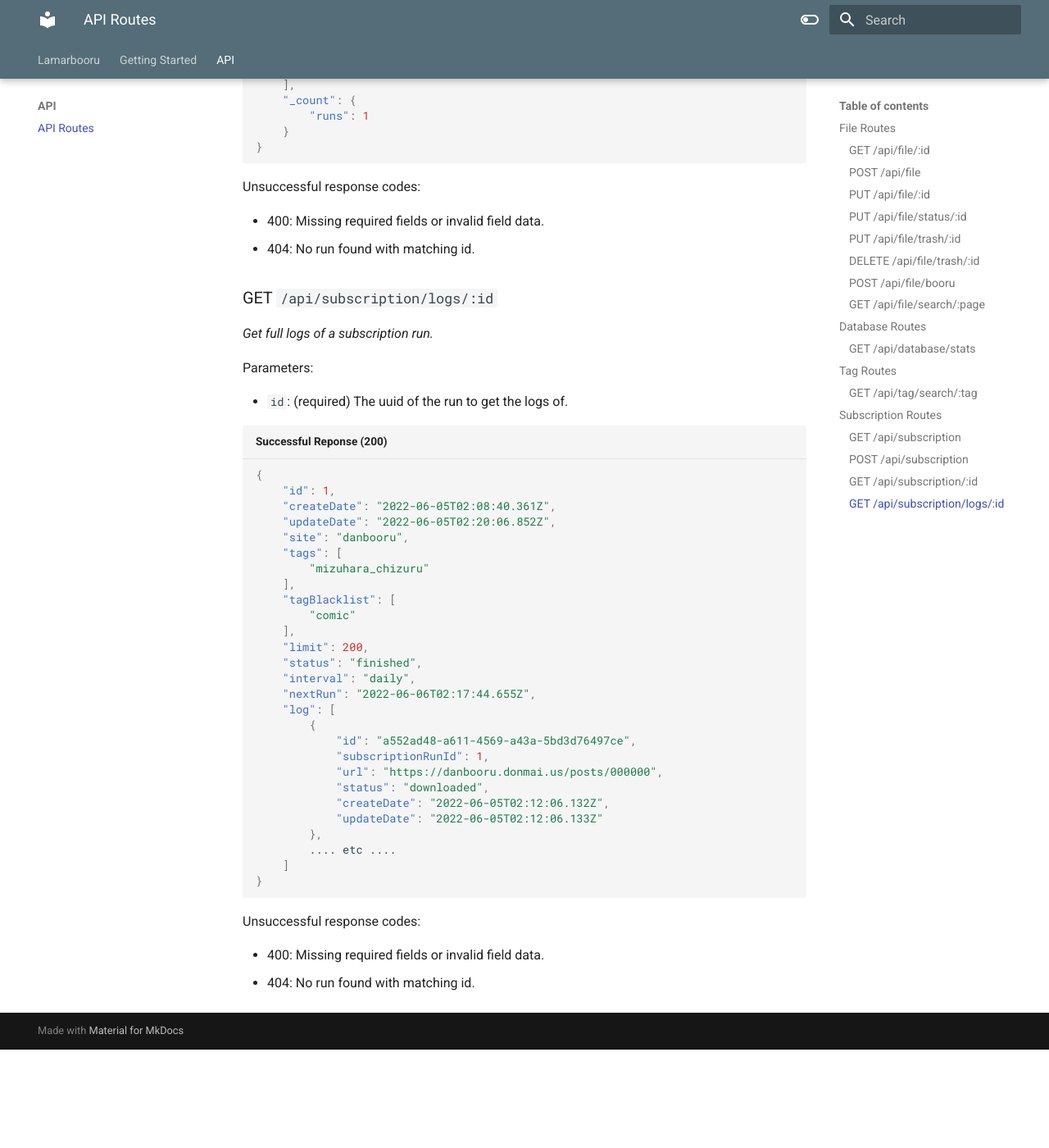
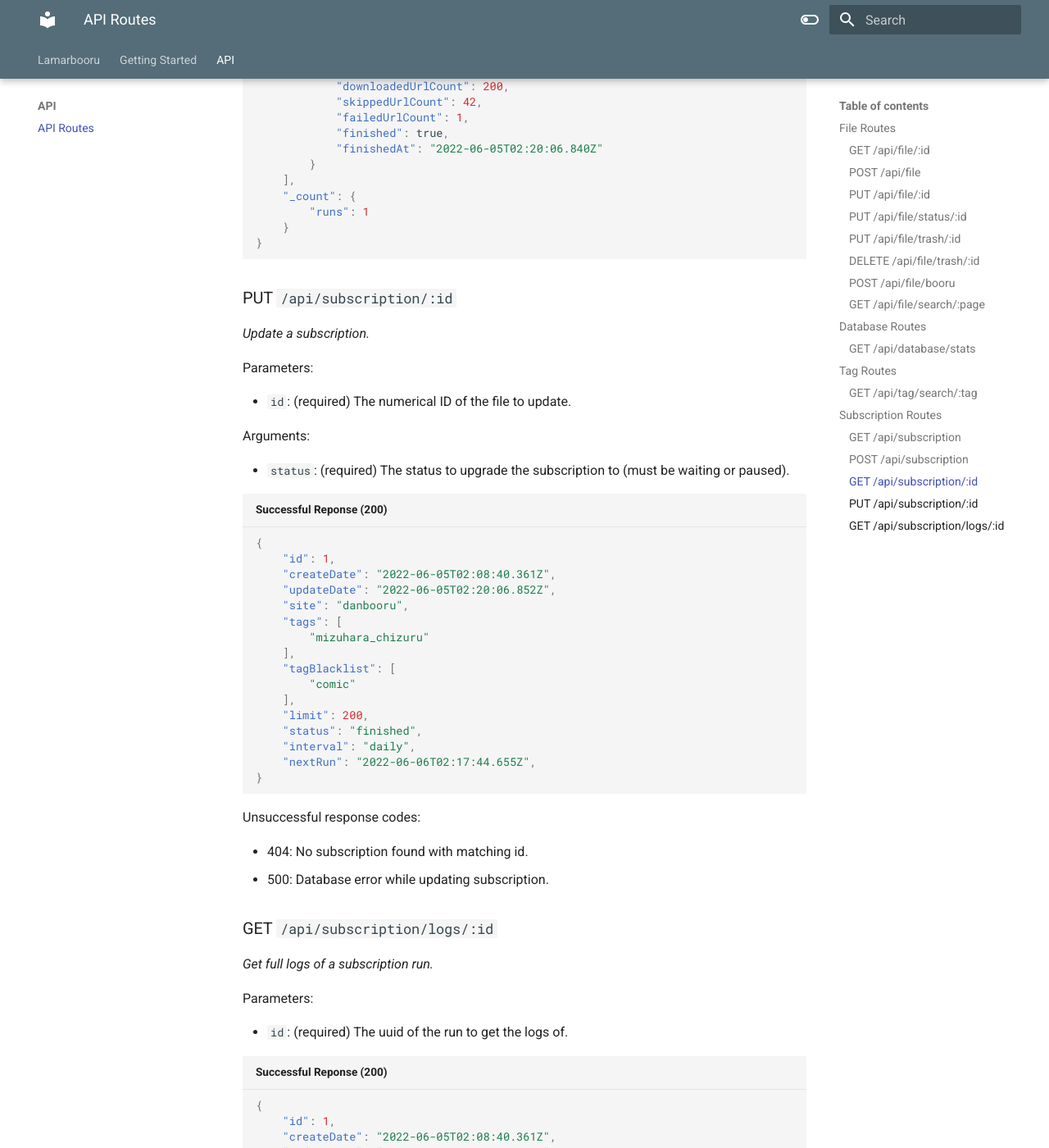
Before and after one commit to aylamar/lamarbooru, an MkDocs documentation site: the page built from docs/api.md, in a window 1280 px wide and 1400 px high, scrolled down 9231 px. Shown: the whole window at 82% size. Built offline with MkDocs 1.6.1 and Material for MkDocs 9.7.7, drawn with Linux system fonts in a browser that asks for light colours; before the commit the page ends 10511 px from its top, so only the background shows below that; some of the changed text lies outside the part shown.

Commit message:
docs: update docs for new routes

````diff
--- a/docs/api.md
+++ b/docs/api.md
@@ -214,6 +214,10 @@ Arguments:
 }
 ```
 
+Unsuccessful response codes:
+
+* 400: Invalid site url or invalid parameters.
+* 500: Database error while updating file.
 
 ### GET `/api/file/search/:page`
 
@@ -419,10 +423,41 @@ Parameters:
 }
 ```
 
+### PUT `/api/subscription/:id`
+
+_Update a subscription._
+
+Parameters:
+
+* `id`: (required) The numerical ID of the file to update.
+
+Arguments:
+
+* `status`: (required) The status to upgrade the subscription to (must be waiting or paused).
+
+```json title="Successful Reponse (200)"
+{
+    "id": 1,
+    "createDate": "2022-06-05T02:08:40.361Z",
+    "updateDate": "2022-06-05T02:20:06.852Z",
+    "site": "danbooru",
+    "tags": [
+        "mizuhara_chizuru"
+    ],
+    "tagBlacklist": [
+        "comic"
+    ],
+    "limit": 200,
+    "status": "finished",
+    "interval": "daily",
+    "nextRun": "2022-06-06T02:17:44.655Z",
+}
+```
+
 Unsuccessful response codes:
 
-* 400: Missing required fields or invalid field data.
-* 404: No run found with matching id.
+* 404: No subscription found with matching id.
+* 500: Database error while updating subscription.
 
 ### GET `/api/subscription/logs/:id`
 
@@ -455,7 +490,10 @@ Parameters:
             "url": "https://danbooru.donmai.us/posts/000000",
             "status": "downloaded",
             "createDate": "2022-06-05T02:12:06.132Z",
-            "updateDate": "2022-06-05T02:12:06.133Z"
+            "updateDate": "2022-06-05T02:12:06.133Z",
+            "file": {
+                ... associated file object if any ...
+            }
         },
         .... etc ....
     ]
````
